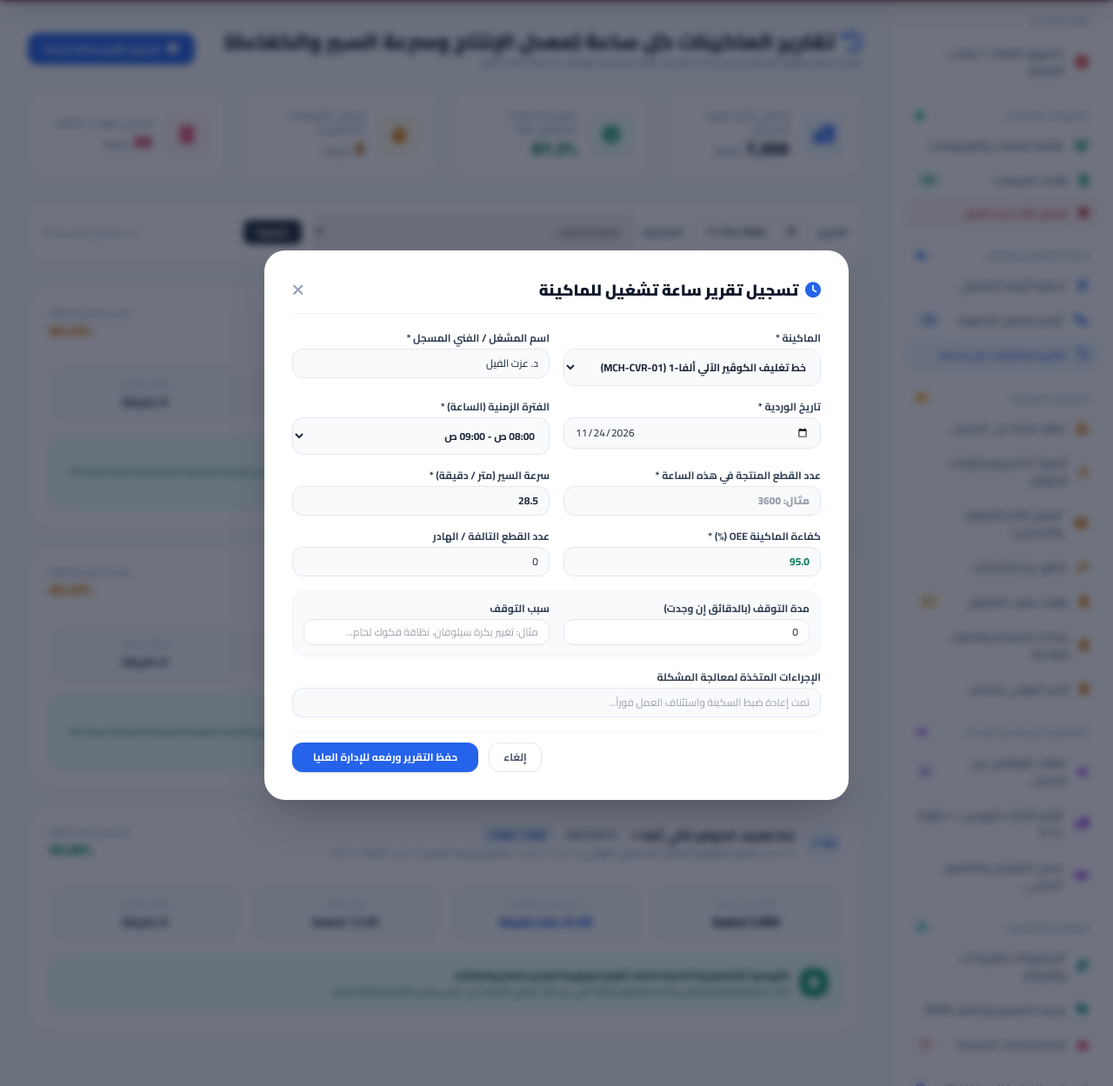
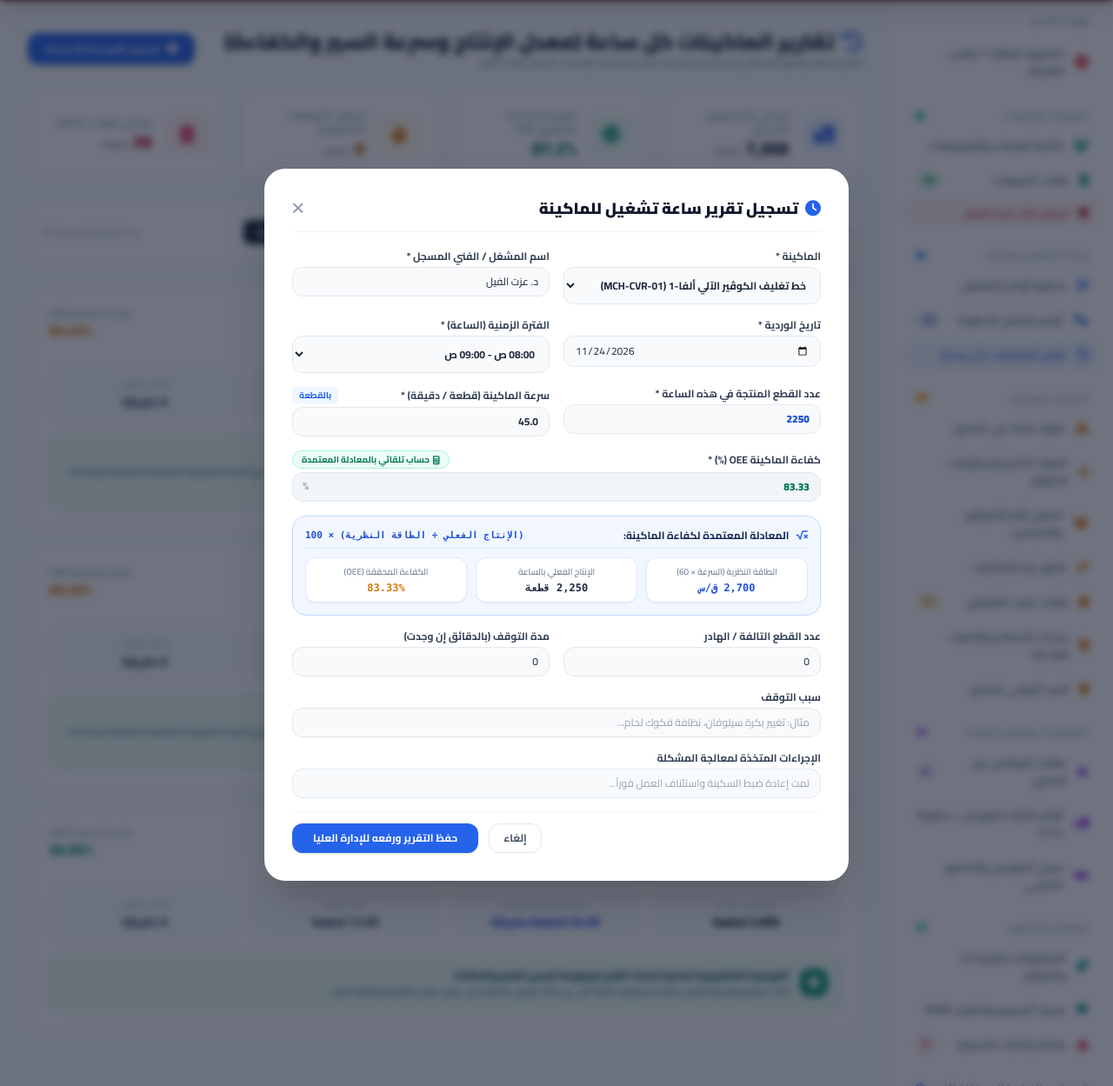
Before and after one commit to AsmaelShowky70/Alfa-Egypt-ERP-SYSTEM, a Laravel app: page /operations/hourly-reports in a window 1280 px wide, after a click on "تسجيل تقرير ساعة جديدة". Shown: the part 66-1315 px from the top of the page at 87% size. Run offline with Laravel 12, Linux system fonts and the light colour scheme; a user stored in the database is signed in; data comes from the database, SQL or seed files in the repository; both versions use the stored data as it was after the commit; some libraries are stand-ins or nearby versions.

Commit message:
feat: Add Couvert lines 3 & 4, Glove packaging machine 2, piece/min speed unit, and auto OEE efficiency formula

```diff
--- a/app/Http/Controllers/OperationsController.php
+++ b/app/Http/Controllers/OperationsController.php
@@ -243,8 +243,8 @@ class OperationsController extends Controller
             'report_date' => 'required|date',
             'hour_slot' => 'required|string|max:50',
             'units_produced' => 'required|numeric|min:0',
-            'belt_speed_m_min' => 'required|numeric|min:0',
-            'efficiency_rate' => 'required|numeric|min:0|max:150',
+            'belt_speed_m_min' => 'required|numeric|min:0.01',
+            'efficiency_rate' => 'nullable|numeric|min:0',
             'waste_units' => 'nullable|numeric|min:0',
             'downtime_minutes' => 'nullable|integer|min:0',
             'downtime_reason' => 'nullable|string|max:255',
@@ -253,10 +253,20 @@ class OperationsController extends Controller
         ]);
 
         $machine = Machine::findOrFail($validated['machine_id']);
+        $unitsProduced = (float)$validated['units_produced'];
+        $speed = (float)$validated['belt_speed_m_min']; // Machine speed in pieces per minute (قطعة / دقيقة)
         $waste = (float)($validated['waste_units'] ?? 0);
         $down = (int)($validated['downtime_minutes'] ?? 0);
-        $speed = (float)$validated['belt_speed_m_min'];
-        $eff = (float)$validated['efficiency_rate'];
+
+        // Management Formula:
+        // Theoretical Hourly Capacity = Speed (pieces/min) * 60 minutes
+        // Machine Efficiency Rate (%) = (Actual Units Produced / Theoretical Hourly Capacity) * 100
+        $theoreticalCapacity = $speed * 60;
+        if ($theoreticalCapacity > 0) {
+            $eff = round(($unitsProduced / $theoreticalCapacity) * 100, 2);
+        } else {
+            $eff = (float)($validated['efficiency_rate'] ?? 0);
+        }
 
         // Generate smart decision recommendation
         $rec = HourlyMachineReport::generateRecommendation(
@@ -274,7 +284,7 @@ class OperationsController extends Controller
             'operator_name' => $validated['operator_name'],
             'report_date' => $validated['report_date'],
             'hour_slot' => $validated['hour_slot'],
-            'units_produced' => $validated['units_produced'],
+            'units_produced' => $unitsProduced,
             'belt_speed_m_min' => $speed,
             'efficiency_rate' => $eff,
             'waste_units' => $waste,
@@ -286,6 +296,6 @@ class OperationsController extends Controller
             'created_by' => Auth::id(),
         ]);
 
-        return back()->with('success', 'تم تسجيل تقرير الساعة ورفعه للإدارة العليا بنجاح مع التوصية التشغيلية الذكية.');
+        return back()->with('success', 'تم حساب كفاءة الماكينة أوتوماتيكياً (' . $eff . '%) وتسجيل تقرير الساعة ورفعه للإدارة العليا بنجاح.');
     }
 }
--- a/resources/views/dashboard/executive.blade.php
+++ b/resources/views/dashboard/executive.blade.php
@@ -175,7 +175,7 @@
 
                         <div class="grid grid-cols-4 gap-2 text-center text-[11px] bg-white p-2 rounded-xl border border-slate-100">
                             <div><span class="text-slate-400 block">الإنتاج</span><b class="text-slate-800">{{ number_format($rep->units_produced) }} ق</b></div>
-                            <div><span class="text-slate-400 block">سرعة السير</span><b class="text-slate-800">{{ $rep->belt_speed_m_min }} م/د</b></div>
+                            <div><span class="text-slate-400 block">سرعة الماكينة</span><b class="text-slate-800">{{ $rep->belt_speed_m_min }} ق/د</b></div>
                             <div><span class="text-slate-400 block">الهادر</span><b class="{{ $rep->waste_units > 20 ? 'text-rose-600' : 'text-slate-800' }}">{{ $rep->waste_units }} ق</b></div>
                             <div><span class="text-slate-400 block">التوقف</span><b class="{{ $rep->downtime_minutes > 0 ? 'text-amber-600' : 'text-slate-800' }}">{{ $rep->downtime_minutes }} د</b></div>
                         </div>
--- a/resources/views/dashboard/maintenance.blade.php
+++ b/resources/views/dashboard/maintenance.blade.php
@@ -102,8 +102,8 @@
                             <span class="font-black text-slate-800">{{ number_format($m->rated_speed_units_per_hour) }} ق/س</span>
                         </div>
                         <div>
-                            <span class="text-[10px] text-slate-400 block">سرعة السير</span>
-                            <span class="font-black text-slate-800">{{ $m->belt_speed_m_min }} م/د</span>
+                            <span class="text-[10px] text-slate-400 block">سرعة الماكينة</span>
+                            <span class="font-black text-slate-800">{{ $m->belt_speed_m_min }} ق/د</span>
                         </div>
                     </div>
                 </div>
--- a/resources/views/factories/show.blade.php
+++ b/resources/views/factories/show.blade.php
@@ -96,8 +96,8 @@
                         <strong class="text-slate-700">{{ number_format($mach->rated_speed_units_per_hour) }} ق/ساعة</strong>
                     </div>
                     <div>
-                        <span class="text-slate-400 font-sans text-[11px] block">سرعة السير:</span>
-                        <strong class="text-slate-700">{{ $mach->belt_speed_m_min }} م/دقيقة</strong>
+                        <span class="text-slate-400 font-sans text-[11px] block">سرعة الماكينة:</span>
+                        <strong class="text-slate-700">{{ $mach->belt_speed_m_min }} قطعة/دقيقة</strong>
                     </div>
                 </div>
             </div>
--- a/resources/views/maintenance/index.blade.php
+++ b/resources/views/maintenance/index.blade.php
@@ -118,7 +118,7 @@
                             {{ number_format($mach->rated_speed_units_per_hour) }} <span class="text-xs text-slate-400 font-sans">وحدة/ساعة</span>
                         </td>
                         <td class="py-4 px-6 font-mono font-bold text-slate-700 text-sm">
-                            {{ $mach->belt_speed_m_min }} <span class="text-xs text-slate-400 font-sans">م/دقيقة</span>
+                            {{ $mach->belt_speed_m_min }} <span class="text-xs text-slate-400 font-sans">قطعة/دقيقة</span>
                         </td>
                         <td class="py-4 px-6">
                             @if($mach->status == 'running')
@@ -319,8 +319,8 @@
                             <input type="number" name="rated_speed_units_per_hour" required min="1" placeholder="3000" class="input-field font-mono">
                         </div>
                         <div>
-                            <label class="block text-xs font-bold text-slate-700 mb-1">سرعة السير (متر/دقيقة) <span class="text-rose-500">*</span></label>
-                            <input type="number" step="0.1" name="belt_speed_m_min" required min="0.1" placeholder="25.0" class="input-field font-mono">
+                            <label class="block text-xs font-bold text-slate-700 mb-1">سرعة الماكينة (قطعة/دقيقة) <span class="text-rose-500">*</span></label>
+                            <input type="number" step="0.1" name="belt_speed_m_min" required min="0.1" placeholder="45.0" class="input-field font-mono">
                         </div>
                     </div>
                     <div>
--- a/resources/views/operations/hourly_reports/index.blade.php
+++ b/resources/views/operations/hourly_reports/index.blade.php
@@ -129,8 +129,8 @@
                         <b class="text-slate-900 font-black text-sm">{{ number_format($rep->units_produced) }} قطعة</b>
                     </div>
                     <div class="p-3 bg-slate-50 rounded-2xl border border-slate-100">
-                        <span class="text-[10px] text-slate-400 block mb-0.5">سرعة السير المقاسة</span>
-                        <b class="text-blue-700 font-black text-sm">{{ $rep->belt_speed_m_min }} متر/دقيقة</b>
+                        <span class="text-[10px] text-slate-400 block mb-0.5">سرعة الماكينة (بالقطعة)</span>
+                        <b class="text-blue-700 font-black text-sm">{{ $rep->belt_speed_m_min }} قطعة/دقيقة</b>
                     </div>
                     <div class="p-3 bg-slate-50 rounded-2xl border border-slate-100">
                         <span class="text-[10px] text-slate-400 block mb-0.5">الهادر التالف</span>
@@ -197,9 +197,9 @@
                 <div class="grid grid-cols-1 sm:grid-cols-2 gap-4">
                     <div>
                         <label class="block text-xs font-bold text-slate-700 mb-1">الماكينة *</label>
-                        <select name="machine_id" required class="w-full px-3 py-2 bg-slate-50 border border-slate-200 rounded-xl text-xs font-bold focus:ring-1 focus:ring-blue-600 outline-none">
+                        <select name="machine_id" id="report_machine_id" required class="w-full px-3 py-2 bg-slate-50 border border-slate-200 rounded-xl text-xs font-bold focus:ring-1 focus:ring-blue-600 outline-none">
                             @foreach($machines as $m)
-                                <option value="{{ $m->id }}">{{ $m->name }} ({{ $m->code }})</option>
+                                <option value="{{ $m->id }}" data-speed="{{ $m->belt_speed_m_min }}">{{ $m->name }} ({{ $m->code }})</option>
                             @endforeach
                         </select>
                     </div>
@@ -231,35 +231,70 @@
 
                     <div>
                         <label class="block text-xs font-bold text-slate-700 mb-1">عدد القطع المنتجة في هذه الساعة *</label>
-                        <input type="number" name="units_produced" placeholder="مثال: 3600" required class="w-full px-3 py-2 bg-slate-50 border border-slate-200 rounded-xl text-xs font-black text-blue-700 focus:ring-1 focus:ring-blue-600 outline-none">
+                        <input type="number" name="units_produced" id="report_units_produced" value="2250" placeholder="مثال: 2250" required class="w-full px-3 py-2 bg-slate-50 border border-slate-200 rounded-xl text-xs font-black text-blue-700 focus:ring-1 focus:ring-blue-600 outline-none">
                     </div>
 
                     <div>
-                        <label class="block text-xs font-bold text-slate-700 mb-1">سرعة السير (متر / دقيقة) *</label>
-                        <input type="number" step="0.1" name="belt_speed_m_min" value="28.5" required class="w-full px-3 py-2 bg-slate-50 border border-slate-200 rounded-xl text-xs font-bold focus:ring-1 focus:ring-blue-600 outline-none">
+                        <div class="flex items-center justify-between mb-1">
+                            <label class="block text-xs font-bold text-slate-700">سرعة الماكينة (قطعة / دقيقة) *</label>
+                            <span class="text-[10px] text-blue-600 font-bold bg-blue-50 px-2 py-0.5 rounded">بالقطعة</span>
+                        </div>
+                        <input type="number" step="0.1" name="belt_speed_m_min" id="report_speed" value="45.0" required class="w-full px-3 py-2 bg-slate-50 border border-slate-200 rounded-xl text-xs font-bold focus:ring-1 focus:ring-blue-600 outline-none" placeholder="مثال: 45">
                     </div>
 
-                    <div>
-                        <label class="block text-xs font-bold text-slate-700 mb-1">كفاءة الماكينة OEE (%) *</label>
-                        <input type="number" step="0.1" name="efficiency_rate" value="95.0" required class="w-full px-3 py-2 bg-slate-50 border border-slate-200 rounded-xl text-xs font-bold text-emerald-700 focus:ring-1 focus:ring-blue-600 outline-none">
+                    <div class="sm:col-span-2">
+                        <div class="flex items-center justify-between mb-1">
+                            <label class="block text-xs font-bold text-slate-700">كفاءة الماكينة OEE (%) *</label>
+                            <span class="text-[10px] text-emerald-700 font-bold bg-emerald-50 border border-emerald-200 px-2.5 py-0.5 rounded-full flex items-center gap-1">
+                                <i class="fa-solid fa-calculator text-[10px]"></i>
+                                <span>حساب تلقائي بالمعادلة المعتمدة</span>
+                            </span>
+                        </div>
+                        <div class="relative">
+                            <input type="number" step="0.01" name="efficiency_rate" id="report_efficiency" value="83.33" readonly required class="w-full px-3 py-2 bg-slate-100 border border-slate-200 rounded-xl text-xs font-black text-emerald-700 focus:outline-none cursor-not-allowed">
+                            <span class="absolute left-3 top-2 text-xs font-bold text-slate-400">%</span>
+                        </div>
+                    </div>
+
+                    <!-- Live Breakdown of Equation (معادلة إدارة التشغيل) -->
+                    <div class="sm:col-span-2 bg-blue-50/80 border border-blue-200 rounded-2xl p-3.5 text-xs text-blue-950 space-y-2">
+                        <div class="flex items-center justify-between font-bold border-b border-blue-200/60 pb-1.5">
+                            <span class="flex items-center gap-2">
+                                <i class="fa-solid fa-square-root-variable text-blue-600"></i>
+                                <span>المعادلة المعتمدة لكفاءة الماكينة:</span>
+                            </span>
+                            <span class="text-[11px] font-mono text-blue-700 dir-ltr">(الإنتاج الفعلي ÷ الطاقة النظرية) × 100</span>
+                        </div>
+                        <div class="grid grid-cols-3 gap-2.5 text-center pt-0.5">
+                            <div class="bg-white p-2 rounded-xl border border-blue-100 shadow-sm">
+                                <span class="text-[10px] text-slate-500 block mb-0.5">الطاقة النظرية (السرعة × 60)</span>
+                                <b id="calc_theoretical" class="text-blue-700 font-mono text-xs font-black">2,700 ق/س</b>
+                            </div>
+                            <div class="bg-white p-2 rounded-xl border border-blue-100 shadow-sm">
+                                <span class="text-[10px] text-slate-500 block mb-0.5">الإنتاج الفعلي بالساعة</span>
+                                <b id="calc_actual" class="text-slate-800 font-mono text-xs font-black">2,250 قطعة</b>
+                            </div>
+                            <div class="bg-white p-2 rounded-xl border border-blue-100 shadow-sm">
+                                <span class="text-[10px] text-slate-500 block mb-0.5">الكفاءة المحققة (OEE)</span>
+                                <b id="calc_eff_result" class="text-emerald-600 font-mono text-xs font-black">83.33%</b>
+                            </div>
+                        </div>
                     </div>
 
                     <div>
                         <label class="block text-xs font-bold text-slate-700 mb-1">عدد القطع التالفة / الهادر</label>
                         <input type="number" name="waste_units" value="0" min="0" class="w-full px-3 py-2 bg-slate-50 border border-slate-200 rounded-xl text-xs focus:ring-1 focus:ring-blue-600 outline-none">
                     </div>
+
+                    <div>
+                        <label class="block text-xs font-bold text-slate-700 mb-1">مدة التوقف (بالدقائق إن وجدت)</label>
+                        <input type="number" name="downtime_minutes" value="0" min="0" class="w-full px-3 py-2 bg-slate-50 border border-slate-200 rounded-xl text-xs focus:ring-1 focus:ring-blue-600 outline-none">
+                    </div>
                 </div>
 
-                <div class="grid grid-cols-1 sm:grid-cols-2 gap-4 bg-slate-50 p-3 rounded-2xl border border-slate-100">
-                    <div>
-                        <label class="block text-xs font-bold text-slate-700 mb-1">مدة التوقف (بالدقائق إن وجدت)</label>
-                        <input type="number" name="downtime_minutes" value="0" min="0" class="w-full px-3 py-1.5 bg-white border border-slate-200 rounded-xl text-xs focus:ring-1 focus:ring-blue-600 outline-none">
-                    </div>
-
-                    <div>
-                        <label class="block text-xs font-bold text-slate-700 mb-1">سبب التوقف</label>
-                        <input type="text" name="downtime_reason" placeholder="مثال: تغيير بكرة سيلوفان، نظافة فكوك لحام..." class="w-full px-3 py-1.5 bg-white border border-slate-200 rounded-xl text-xs focus:ring-1 focus:ring-blue-600 outline-none">
-                    </div>
+                <div>
+                    <label class="block text-xs font-bold text-slate-700 mb-1">سبب التوقف</label>
+                    <input type="text" name="downtime_reason" placeholder="مثال: تغيير بكرة سيلوفان، نظافة فكوك لحام..." class="w-full px-3 py-2 bg-slate-50 border border-slate-200 rounded-xl text-xs focus:ring-1 focus:ring-blue-600 outline-none">
                 </div>
 
                 <div>
@@ -278,4 +313,68 @@
     </div>
 
 </div>
+
+<script>
+    function calculateOEE() {
+        const speedInput = document.getElementById('report_speed');
+        const unitsInput = document.getElementById('report_units_produced');
+        const effInput = document.getElementById('report_efficiency');
+
+        const speed = parseFloat(speedInput ? speedInput.value : 0) || 0;
+        const units = parseFloat(unitsInput ? unitsInput.value : 0) || 0;
+
+        // Theoretical Hourly Capacity = Speed (pieces/min) * 60 minutes
+        const theoreticalHour = speed * 60;
+
+        let efficiency = 0;
+        if (theoreticalHour > 0) {
+            efficiency = (units / theoreticalHour) * 100;
+        }
+
+        const formattedEff = efficiency.toFixed(2);
+        if (effInput) effInput.value = formattedEff;
+
+        // Update live breakdown display
+        const calcTheo = document.getElementById('calc_theoretical');
+        const calcAct = document.getElementById('calc_actual');
+        const calcRes = document.getElementById('calc_eff_result');
+
+        if (calcTheo) calcTheo.innerText = theoreticalHour.toLocaleString('en-US') + ' ق/س';
+        if (calcAct) calcAct.innerText = units.toLocaleString('en-US') + ' قطعة';
+        if (calcRes) {
+            calcRes.innerText = formattedEff + '%';
+            if (efficiency >= 90) {
+                calcRes.className = 'text-emerald-600 font-mono text-xs font-black';
+            } else if (efficiency >= 75) {
+                calcRes.className = 'text-amber-600 font-mono text-xs font-black';
+            } else {
+                calcRes.className = 'text-rose-600 font-mono text-xs font-black';
+            }
+        }
+    }
+
+    document.addEventListener('DOMContentLoaded', function() {
+        const speedInput = document.getElementById('report_speed');
+        const unitsInput = document.getElementById('report_units_produced');
+        const machineSelect = document.getElementById('report_machine_id');
+
+        if (speedInput && unitsInput) {
+            speedInput.addEventListener('input', calculateOEE);
+            unitsInput.addEventListener('input', calculateOEE);
+        }
+
+        if (machineSelect && speedInput) {
+            machineSelect.addEventListener('change', function() {
+                const opt = this.options[this.selectedIndex];
+                const speed = opt.getAttribute('data-speed');
+                if (speed && parseFloat(speed) > 0) {
+                    speedInput.value = parseFloat(speed);
+                    calculateOEE();
+                }
+            });
+        }
+
+        calculateOEE();
+    });
+</script>
 @endsection
--- a/resources/views/print/work_order.blade.php
+++ b/resources/views/print/work_order.blade.php
@@ -72,7 +72,7 @@
             </div>
             <div>
                 <span class="text-slate-400 block mb-0.5">سرعة السير القياسية:</span>
-                <strong class="text-slate-800 font-mono">{{ $productionOrder->machine?->belt_speed_m_min ?? 25.0 }} م/دقيقة</strong>
+                <strong class="text-slate-800 font-mono">{{ $productionOrder->machine?->belt_speed_m_min ?? 45.0 }} قطعة/دقيقة</strong>
             </div>
             <div>
                 <span class="text-slate-400 block mb-0.5">مدير التشغيل:</span>
```
Also changed, not shown: database/seeders/AlfaErpSeeder.php (+40 -7 lines), tests/Feature/AlfaErpEndToEndTest.php (+14 -6 lines), database/database.sqlite.
